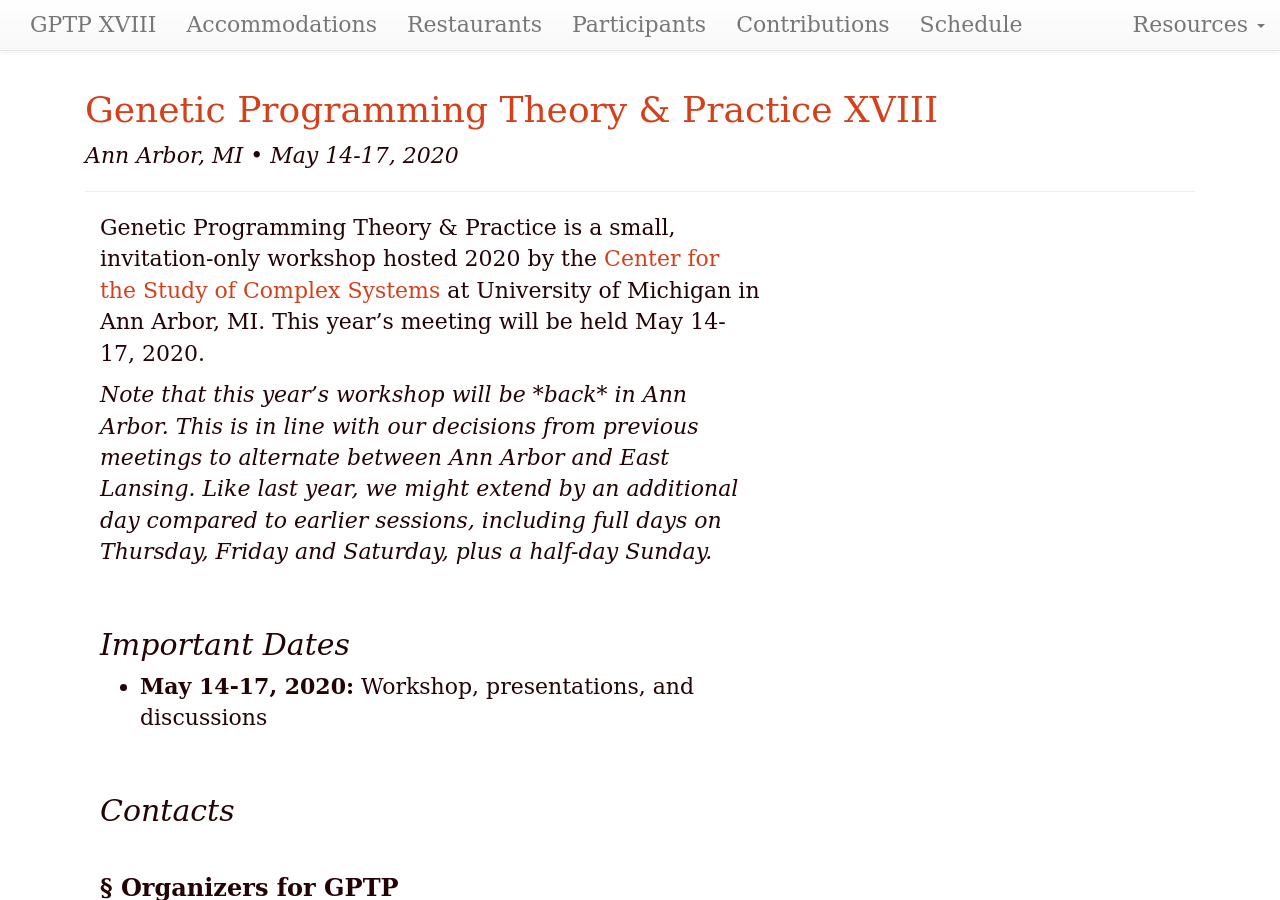
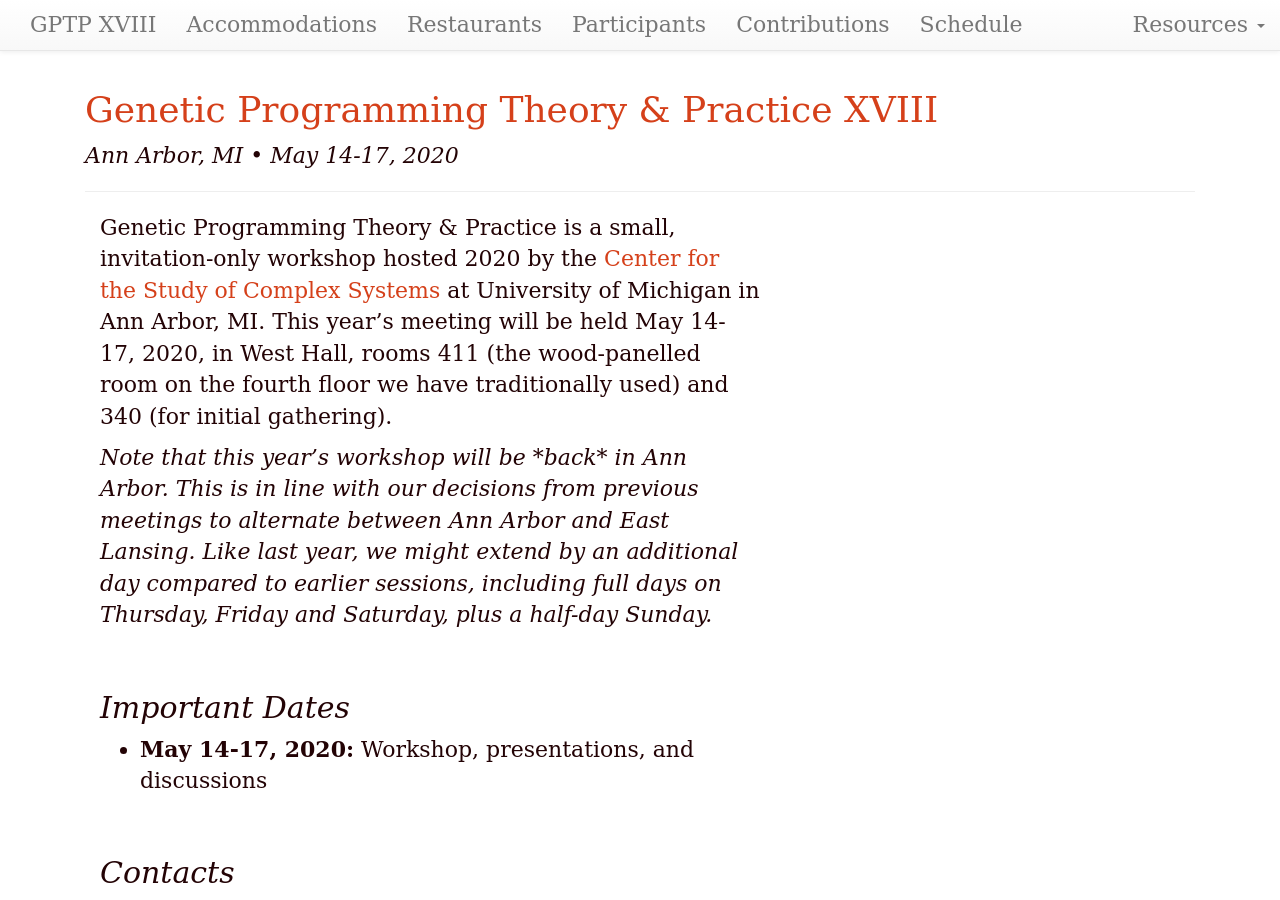
Before and after one commit to GPTP-workshop/gptp-workshop.github.io, a Jekyll site: the page built from index.md, in a window 1280 px wide and 900 px high. Built offline with Jekyll 4.4.1, drawn with Linux system fonts in a browser that asks for light colours; some of the changed text lies outside the part shown.

Commit message:
Update index.md

```diff
--- a/index.md
+++ b/index.md
@@ -1,10 +1,10 @@
 ---
 layout: default
-updated: "Feb 13, 2020"
+updated: "Feb 26, 2020"
 roman: "XVIII"
 dates: "May 14-17, 2020"
 ---
-Genetic Programming Theory & Practice is a small, invitation-only workshop hosted 2020 by the [Center for the Study of Complex Systems](https://lsa.umich.edu/cscs) at University of Michigan in Ann Arbor, MI. This year's meeting will be held May 14-17, 2020.
+Genetic Programming Theory & Practice is a small, invitation-only workshop hosted 2020 by the [Center for the Study of Complex Systems](https://lsa.umich.edu/cscs) at University of Michigan in Ann Arbor, MI. This year's meeting will be held May 14-17, 2020, in West Hall, rooms 411 (the wood-panelled room on the fourth floor we have traditionally used) and 340 (for initial gathering).
 
 _Note that this year's workshop will be *back* in Ann Arbor. This is in line with our decisions from previous meetings to alternate between Ann Arbor and East Lansing. Like last year, we might extend by an additional day compared to earlier sessions, including full days on Thursday, Friday and Saturday, plus a half-day Sunday._
 
```
